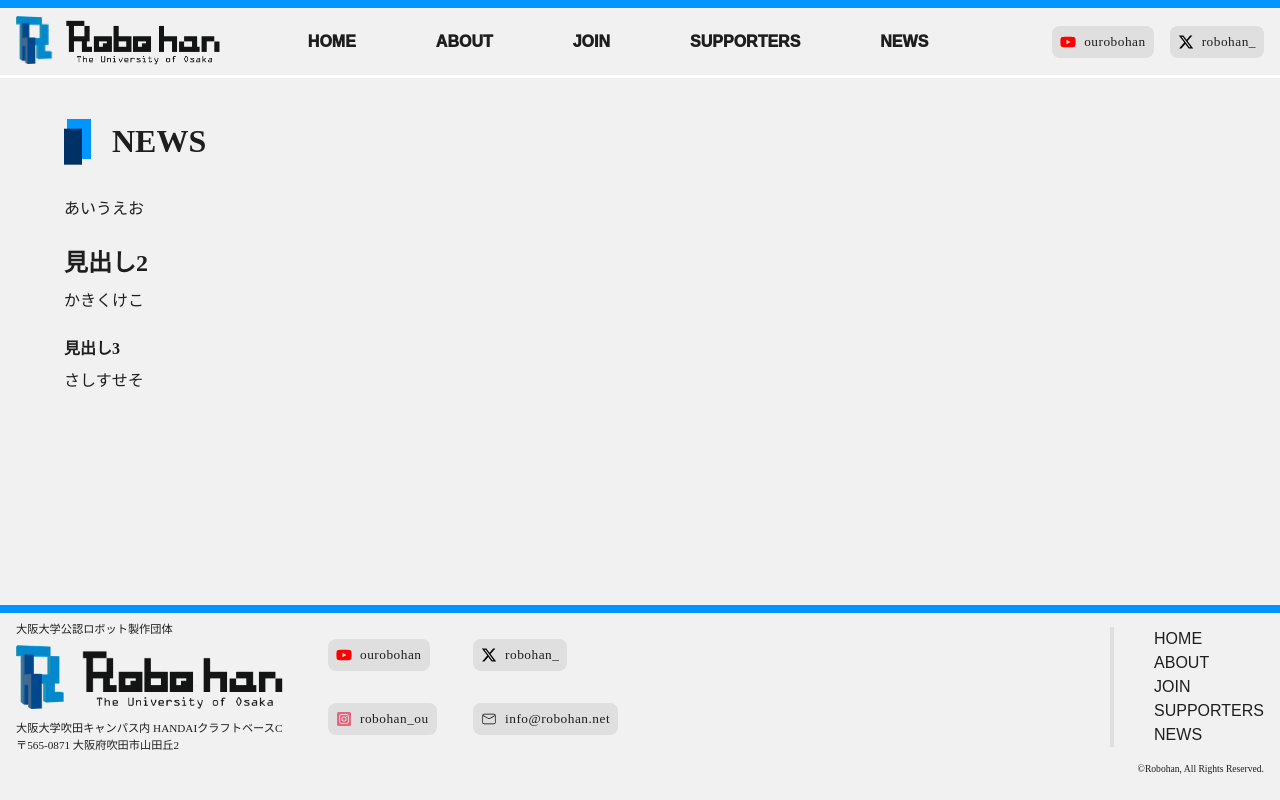
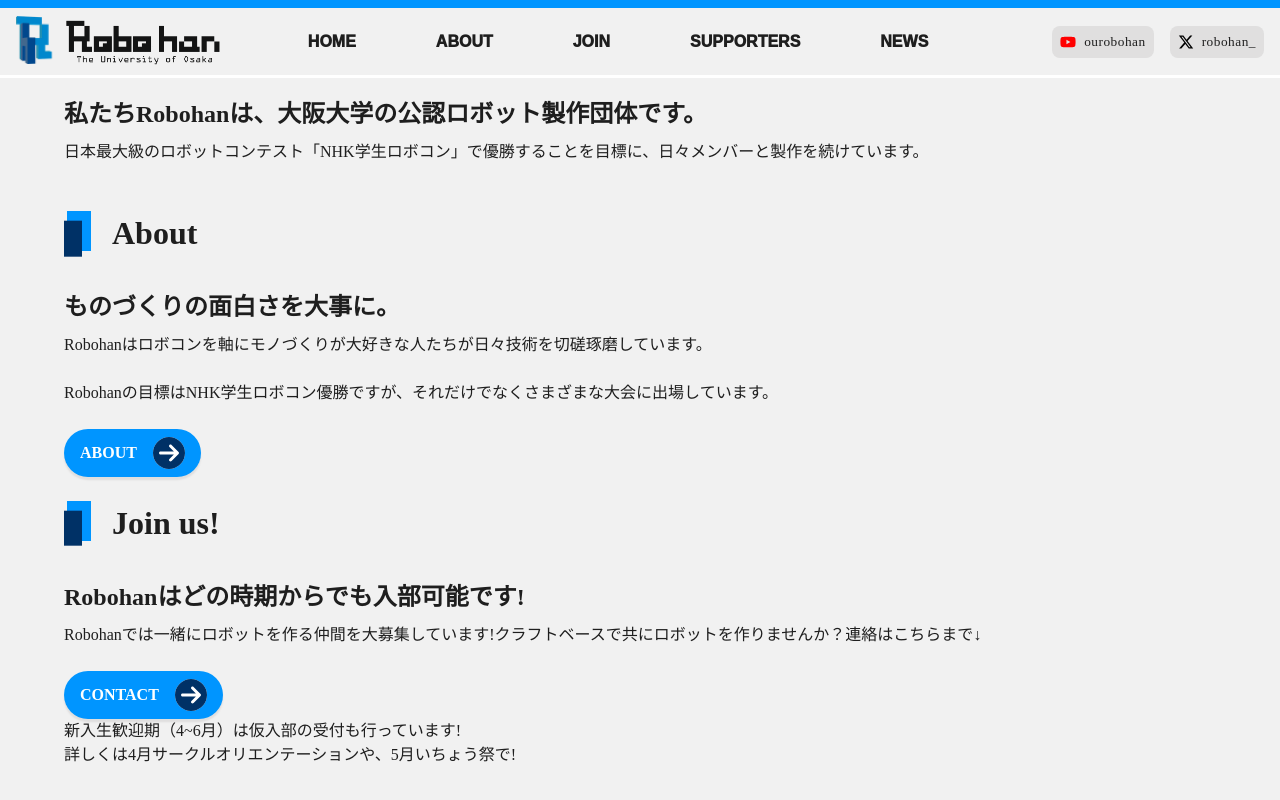
Before and after one commit to RobohanOU/HP, a Next.js app: page / in a window 1280 px wide. Shown: the top 800 px of the page. Built offline with nearby package versions, Linux system fonts and the light colour scheme.

Commit message:
feat: homeページの文章完成

```diff
--- a/app/layout.tsx
+++ b/app/layout.tsx
@@ -12,7 +12,7 @@ const notoSansJP = Noto_Sans_JP({
 
 export const metadata: Metadata = {
   title: "Robohan -大阪大学公認ロボット製作団体-",
-  description: "RobohanはNHK学生ロボコン優勝を目指す大阪大学公認のロボット製作団体です。",
+  description: "Robohanは大阪大学公認のロボット製作団体です。NHK学生ロボコンと呼ばれる全国の大学が参戦する大会で優勝することを目標に日々活動を行っています!",
 };
 
 export default function RootLayout({
--- a/app/page.tsx
+++ b/app/page.tsx
@@ -1,12 +1,36 @@
+import PageLinkButton from "@/components/PageLinkButton"
+import styles from './home.module.css'
 export default function Home() {
     return (
         <div>
-            <h1>NEWS</h1>
-            <p>あいうえお</p>
-            <h2>見出し2</h2>
-            <p>かきくけこ</p>
-            <h3>見出し3</h3>
-            <p>さしすせそ</p>
+            <h2>私たちRobohanは、大阪大学の公認ロボット製作団体です。</h2>
+            <p>日本最大級のロボットコンテスト「NHK学生ロボコン」で優勝することを目標に、日々メンバーと製作を続けています。</p>
+            <div className={styles.about}>
+                <h1>About</h1>
+                <h2>ものづくりの面白さを大事に。</h2>
+                <p>Robohanはロボコンを軸にモノづくりが大好きな人たちが日々技術を切磋琢磨しています。</p>
+                <p>Robohanの目標はNHK学生ロボコン優勝ですが、それだけでなくさまざまな大会に出場しています。</p>
+                <PageLinkButton
+                    text="ABOUT"
+                    url="/about"
+                />
+            </div>
+            <h1>Join us!</h1>
+            <h2>Robohanはどの時期からでも入部可能です!</h2>
+            <p>Robohanでは一緒にロボットを作る仲間を大募集しています!クラフトベースで共にロボットを作りませんか？連絡はこちらまで↓</p>
+            <PageLinkButton
+                text="CONTACT"
+                url=""
+            />
+            <p>新入生歓迎期（4~6月）は仮入部の受付も行っています!<br/>詳しくは4月サークルオリエンテーションや、5月いちょう祭で!</p>
+            <h1>Supporters</h1>
+            <h2>Robohanは支援によって支えられています。</h2>
+            <p>Robohanは大学組織・民間企業の方々をはじめとするスポンサー・サポーターの皆様からご支援をいただき、活動しております。<br />ご興味のある企業の方や、個人的に支援をしたい!という方がいらっしゃれば、ご連絡をぜひお願いいたします。</p>
+            <p>支援額に応じた返礼もご用意しております。詳細は以下から↓</p>
+            <PageLinkButton
+                text="SUPPORTERS"
+                url="/supporters"
+            />
         </div>
     )
 }
--- a/components/PageLinkButton.module.css
+++ b/components/PageLinkButton.module.css
@@ -1,32 +1,27 @@
-.blueContainer {
+.blueContainer{
     display: inline-flex;
     align-items: center;
-    gap: 8px;
+    justify-content: center;
+    gap: 1rem;
     background-color: var(--color-blue);
-    border-radius: 1rem; /*四隅の丸み*/
-    padding: 12px 24px;
-    box-shadow: 0 8px 16px rgba(0, 0, 0, 0.2); /* 影 */
+    border-radius: 2rem;
+    padding: 0.5rem 1rem;
+    box-shadow: 0  0.2rem 0.1rem var(--color-lightgray); /* 影 */
+    cursor: pointer;
     text-decoration: none;
-    cursor: pointer;
-    transition: background-color 0.3s ease, transform 0.2s ease;
+    transition: background-color 0.5s;
 }
 
 .blueContainer .buttonText {
     color: var(--color-white);
-    font-size: var(--font-size-md);
-    font-weight: 500;
+    font-family: inherit;
+    font-size: var(--font-size-reg);
+    font-weight: 700;
     white-space: nowrap;
-    text-decoration: none;
 }
 
 .blueContainer:hover {
     background-color: var(--color-darkblue);
-    transform: translateY(1px);
-}
-
-.blueContainer:hover .buttonArrowIcon {
-    transform: translateX(3px);
-    transition: transform 0.2s ease;
 }
 
 .whiteContainer{
@@ -35,18 +30,18 @@
     justify-content: center;
     gap: 1rem;
     background-color: var(--color-white);
-    border-radius: 2rem; /*四隅の丸み*/
+    border-radius: 2rem;
     padding: 0.5rem 1rem;
-    box-shadow: 0  0.2rem 0.1rem rgba(0, 0, 0, 0.2); /* 影 */
+    box-shadow: 0  0.2rem 0.1rem var(--color-navy); /* 影 */
     cursor: pointer;
     text-decoration: none;
-    transition: background-color 0.3s ease, transform 0.2s ease;
+    transition: background-color 0.5s;
 }
 
 .whiteContainer .buttonText {
     color: var(--color-navy);
     font-family: inherit;
-    font-size: var(--font-size-md);
+    font-size: var(--font-size-reg);
     font-weight: 700;
     white-space: nowrap;
 }
@@ -57,6 +52,8 @@
 
 .buttonArrowIcon {
     color: var(--color-navy);
+    background-color: var(--color-white);
+    border-radius: 2rem;
     margin: 0;
     padding: 0;
     align-items: center;
```
Also changed, not shown: app/home.module.css (added).
